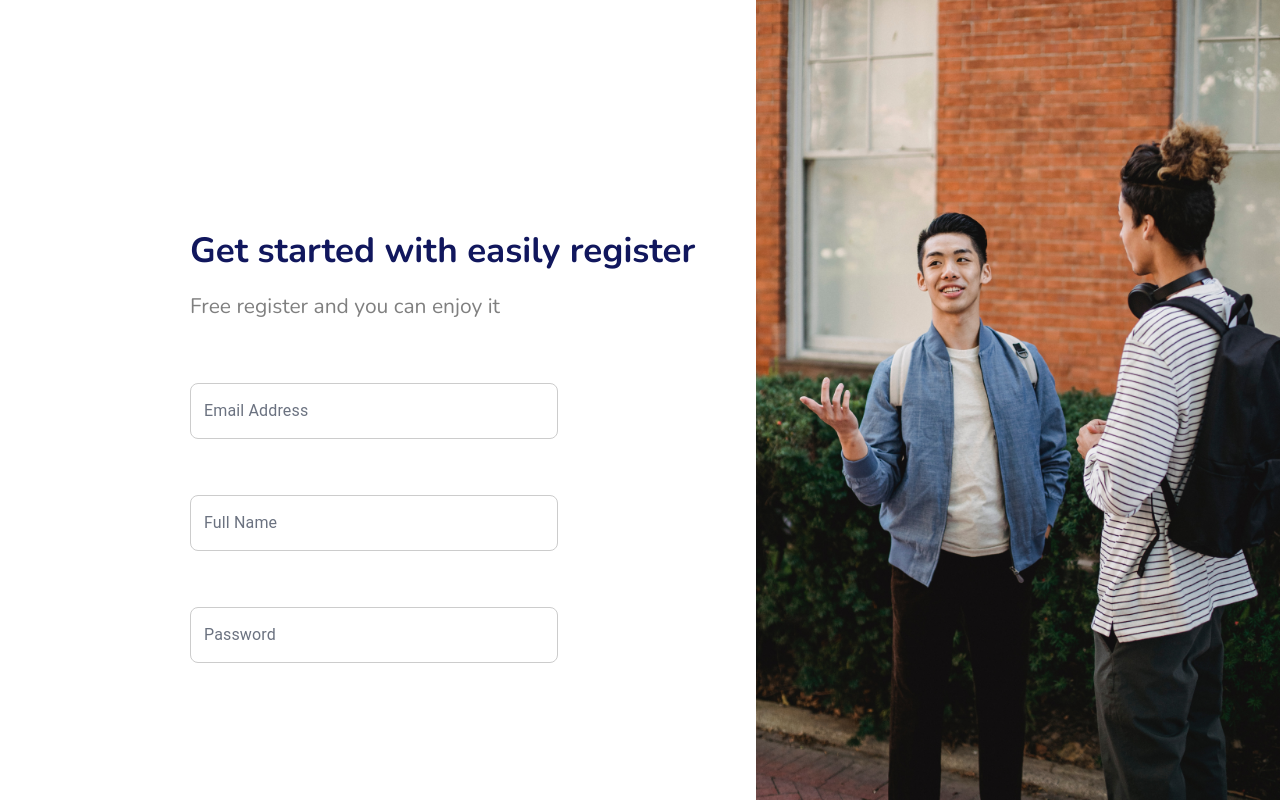
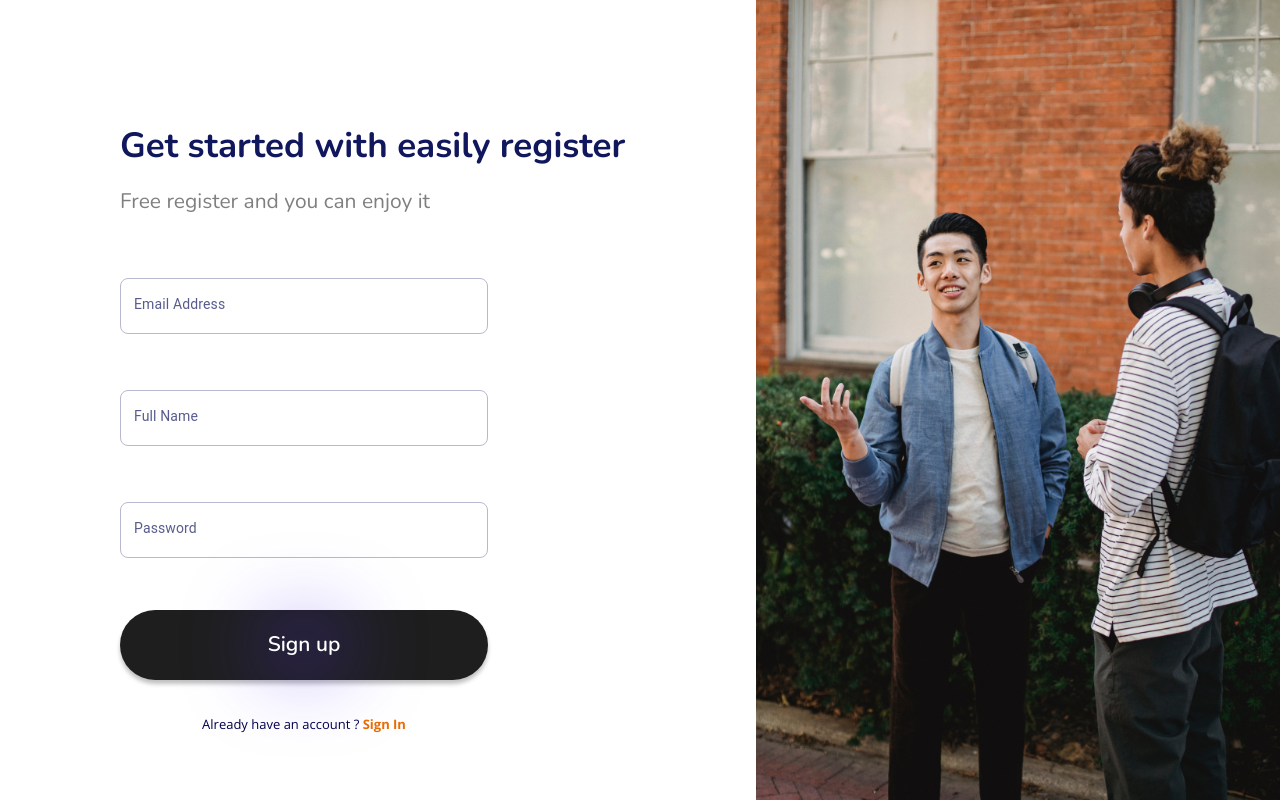
Before and after one commit to AlamgirSarder/chatly, a React (Vite) app: page / in a window 1280 px wide. Shown: the top 800 px of the page. Built offline with nearby package versions, Linux system fonts and the light colour scheme.

Commit message:
registration page design complete

```diff
--- a/src/components/registration/Registration.jsx
+++ b/src/components/registration/Registration.jsx
@@ -7,7 +7,7 @@ const Registration = () => {
   return (
     <Container>
       <div className="flex justify-between">
-        <div className="w-[756px] pt-[225px] pl-[190px]">
+        <div className="w-[756px] pt-[120px] pl-[120px]">
           <h2 className="font-primary text-primary text-[35px] font-bold mb-[13px]">
             Get started with easily register
           </h2>
@@ -15,9 +15,9 @@ const Registration = () => {
             Free register and you can enjoy it
           </p>
 
-          <div className="w-[368px] flex flex-col gap-[56px]">
-            {" "}
-            {/* adds spacing between inputs */}
+          <form>
+            <div className="w-[368px]">
+              <div className="mb-[56px]">
                 <TextField
                   label="Email Address"
                   variant="outlined"
@@ -27,25 +27,32 @@ const Registration = () => {
                     "& .MuiOutlinedInput-root": {
                       borderRadius: "8px",
                       "& fieldset": {
-                    borderColor: "#ccc",
+                        borderColor: "#11175D",
+                        opacity:"0.3",
+
                       },
                       "&:hover fieldset": {
-                    borderColor: "#6366f1", // Tailwind indigo-500
+                         borderColor: "#11175D",
+                        opacity:"0.3",
                       },
                       "&.Mui-focused fieldset": {
-                    borderColor: "#4ade80", // Tailwind green-400
+                           borderColor: "#11175D",
+                        opacity:"0.3",
                       },
                     },
                     "& .MuiInputLabel-root": {
-                  fontSize: "16px",
-                  color: "#6b7280", // gray-500
+                      fontSize: "14px",
+                      color: "#11175D",
+                      opacity:"0.7",
                     },
                     "& .Mui-focused .MuiInputLabel-root": {
                       color: "#4ade80",
                     },
                   }}
                 />
-            <TextField
+              </div>
+
+              <div className="mb-[56px]"><TextField
                 label="Full Name"
                 variant="outlined"
                 type="text"
@@ -54,25 +61,32 @@ const Registration = () => {
                     "& .MuiOutlinedInput-root": {
                       borderRadius: "8px",
                       "& fieldset": {
-                    borderColor: "#ccc",
+                        borderColor: "#11175D",
+                        opacity:"0.3",
+
                       },
                       "&:hover fieldset": {
-                    borderColor: "#6366f1",
+                         borderColor: "#11175D",
+                        opacity:"0.3",
                       },
                       "&.Mui-focused fieldset": {
-                    borderColor: "#4ade80",
+                           borderColor: "#11175D",
+                        opacity:"0.3",
                       },
                     },
                     "& .MuiInputLabel-root": {
-                  fontSize: "16px",
-                  color: "#6b7280",
+                      fontSize: "14px",
+                      color: "#11175D",
+                      opacity:"0.7",
                     },
                     "& .Mui-focused .MuiInputLabel-root": {
                       color: "#4ade80",
                     },
                   }}
-            />
-            <TextField
+
+              /></div>
+
+             <div> <TextField
                 label="Password"
                 variant="outlined"
                 type="password"
@@ -81,25 +95,42 @@ const Registration = () => {
                     "& .MuiOutlinedInput-root": {
                       borderRadius: "8px",
                       "& fieldset": {
-                    borderColor: "#ccc",
+                        borderColor: "#11175D",
+                        opacity:"0.3",
+
                       },
                       "&:hover fieldset": {
-                    borderColor: "#6366f1",
+                         borderColor: "#11175D",
+                        opacity:"0.3",
                       },
                       "&.Mui-focused fieldset": {
-                    borderColor: "#4ade80",
+                           borderColor: "#11175D",
+                        opacity:"0.3",
                       },
                     },
                     "& .MuiInputLabel-root": {
-                  fontSize: "16px",
-                  color: "#6b7280",
+                      fontSize: "14px",
+                      color: "#11175D",
+                      opacity:"0.7",
                     },
                     "& .Mui-focused .MuiInputLabel-root": {
                       color: "#4ade80",
                     },
                   }}
-            />
+              /></div>
+
+              <button className="relative py-[19px] w-full bg-[#1E1E1E] font-primary text-[21px] font-semibold text-[#FFFFFF] rounded-[86px] after:content-[''] after:absolute after:w-[71px] after:h-[28px] after:rounded-[86px] after:bg-[#5B36F5] after:top-1/2 after:left-1/2 after:blur-[43px] after:-translate-1/2 after:-z-1 z-1 cursor-pointer shadow-[0_4px_4px_rgba(0,0,0,0.25)] mt-[52px]">
+                Sign up
+              </button>
+
+              <p className="mt-[35px] text-center text-[#03014C] font-secondary text-[13px]">
+                Already have an account ?{" "}
+                <span className="text-[#EA6C00] font-secondary font-bold text-[13px]">
+                  Sign In
+                </span>
+              </p>
             </div>
+          </form>
         </div>
 
         <div className="w-[684px]">
```
Lines whose indentation alone changed are shown as unchanged.
